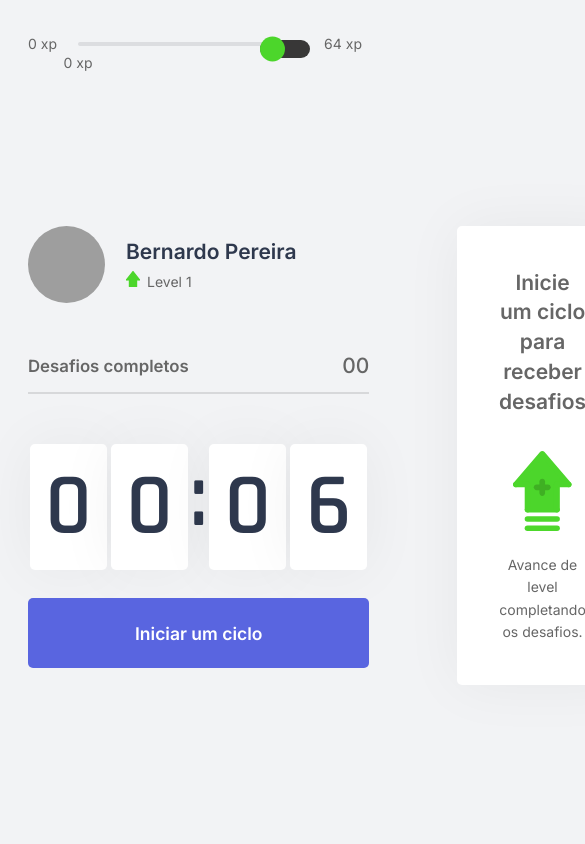
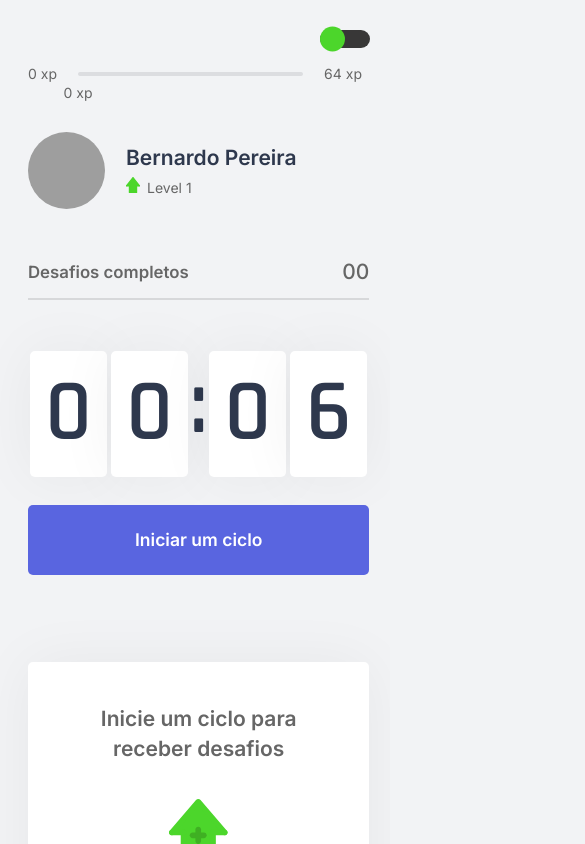
Before and after one commit to BernardoOficial/Pomodoro-Move-Next, a Next.js app: page / in a window 390 px wide. Shown: the top 844 px of the page, 585 px wide, since content can reach past the window. Built offline with nearby package versions, Linux system fonts and the light colour scheme; grey boxes are pictures that could not be loaded.

Commit message:
Implementando o responsivo.

```diff
--- a/src/contexts/ChallengesContext.tsx
+++ b/src/contexts/ChallengesContext.tsx
@@ -37,9 +37,9 @@ const ChallengesProvider = ({
 }: ChallengesProviderProps) => {
 
     const [challengerAtivo, setChallengerAtivo] = useState(null);
-    const [level, setLevel] = useState(rest.level || 1);
-    const [experienciaAtual, setExperienciaAtual] = useState(rest.experienceAtual || 0);
-    const [challengesConcluidos, setChallengesConcluidos] = useState(rest.challengesConcluidos || 0);
+    const [level, setLevel] = useState(rest.level ?? 1);
+    const [experienciaAtual, setExperienciaAtual] = useState(rest.experienceAtual ?? 0);
+    const [challengesConcluidos, setChallengesConcluidos] = useState(rest.challengesConcluidos ?? 0);
     const [modalEstaAtivo, setModalEstaAtivo] = useState(false);
 
     const experienciaParaProximoNivel = Math.pow((level + 1) * 4, 2);
--- a/src/pages/index.tsx
+++ b/src/pages/index.tsx
@@ -6,7 +6,6 @@ import CompletedChallenges from '../components/CompletedChallenges'
 import Countdown from '../components/Countdown'
 import ExperienceBar from '../components/ExperienceBar'
 import Profile from '../components/Profile'
-import LevelUpModal from '../components/LevelUpModal'
 
 import { ChallengesProvider } from '../contexts/ChallengesContext'
 import { CountdowsProvider } from '../contexts/CountdownContext'
@@ -33,7 +32,7 @@ const Home = (props: HomeProps) => {
             <title>Pomodoro-Move</title>
           </Head>
 
-          <div className={styles.container}>
+          <div className={`${styles.container}`}>
             <ExperienceBar />
 
             <ChangeColor />
--- a/src/styles/components/ChangeColor.module.css
+++ b/src/styles/components/ChangeColor.module.css
@@ -1,6 +1,6 @@
 .changeColor {
     position: absolute;
-    top: 40px;
+    top: 20px;
     right: 80px;
 }
 
@@ -35,3 +35,10 @@
     border-radius: 50%;
     background-color: var(--green);
 }
+
+@media screen and (max-width: 500px) {
+    .changeColor {
+        top: 30px;
+        right: 20px;
+    }
+}
--- a/src/styles/components/LevelUpModal.module.css
+++ b/src/styles/components/LevelUpModal.module.css
@@ -4,7 +4,7 @@
     left: 0;
     bottom: 0;
     right: 0;
-    background-color: rgba(255, 255, 255, 0.4);
+    background-color: rgba(var(--white), 0.4);
     z-index: 2;
     display: flex;
     justify-content: center;
@@ -17,8 +17,8 @@
     border-radius: 5px;
     padding: 2rem 3rem;
     position: relative;
-    background: #ffffff;
-    box-shadow: 0 0 30px rgba(0, 0, 0, 0.1);
+    background: var(--white);
+    box-shadow: 0 0 30px rgba(var(--title) 0.1);
     text-align: center;
 }
 
--- a/src/styles/pages/Home.module.css
+++ b/src/styles/pages/Home.module.css
@@ -1,12 +1,15 @@
 .container {
     min-height: 100vh;
+    width: 100%;
     max-width: 992px;
-    margin: 0 auto;
+    margin: 30px auto 0;
     padding: 2.5rem 2rem;
     display: flex;
     flex-direction: column;
+}
 
-    /* filter: blur(2px); */
+.filterOn {
+    filter: blur(2px);
 }
 
 .container > section {
@@ -17,3 +20,15 @@
     align-content: center;
     margin-top: 50px;
 }
+
+@media screen and (max-width: 850px) {
+    .container > section {
+        grid-template-columns: 1fr;
+        gap: 0rem;
+        row-gap: 6.25rem;
+    }
+}
+
+@media screen and (max-width: 500px) {
+
+}
```
Also changed, not shown: 1 other file (tests, documents, lock files or other folders).
